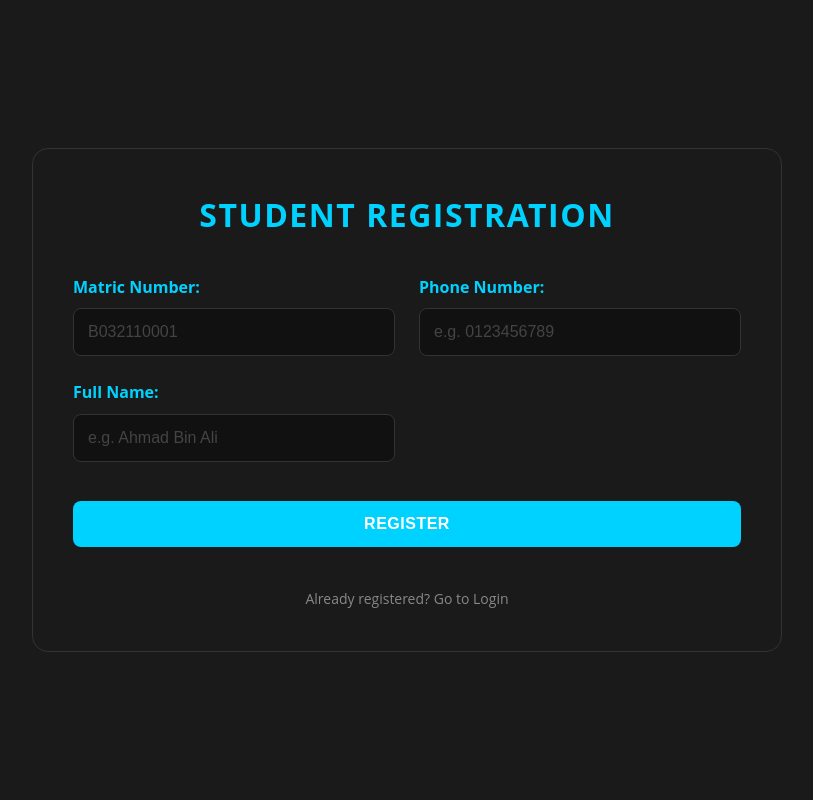
After one commit to FarhanRisha/AudioLang, a PHP site: page /register.php in a window 1280 px wide. The commit adds this page. Shown: the whole page, without its empty margins (233-1046 px from the left). Run offline with PHP 8.4, Linux system fonts and the light colour scheme.

Commit message:
Modify, adding login logout and user detection

```diff
--- a/detail.php
+++ b/detail.php
@@ -2,7 +2,7 @@
 require_once 'db.php';
 $audio_id = isset($_GET['id']) ? intval($_GET['id']) : 1;
 
-$sql = "SELECT A.*, L.language_name, G.genre_name, T.transcript_text, F.tempo, F.pitch, F.rhythm, F.waveform_feature, F.spectrogram_feature, U.name as user_name
+$sql = "SELECT A.*, L.language_name, G.genre_name, T.transcript_text, F.tempo, F.pitch, F.rhythm, F.waveform_feature, F.spectrogram_feature, U.full_name
         FROM AUDIO A
         LEFT JOIN LANGUAGE L ON A.languange_id = L.language_id
         LEFT JOIN GENRE G ON A.genre_id = G.genre_id
@@ -34,6 +34,7 @@ if (!$audio) { die("Error: Record row reference target not found."); }
       <li><a href="library.php" class="active">Library</a></li>
       <li><a href="search.php">Search</a></li>
       <li><a href="similar.php">Similar</a></li>
+      <li><a href="logout.php" style="color: #ff6b6b;">Logout</a></li>
     </ul>
   </div>
 </header>
@@ -82,7 +83,7 @@ if (!$audio) { die("Error: Record row reference target not found."); }
           <dt>File Type</dt><dd><?= htmlspecialchars($audio['file_type']) ?></dd>
           <dt>File Size</dt><dd><?= htmlspecialchars($audio['file_size']) ?></dd>
           <dt>Upload Date</dt><dd><?= htmlspecialchars($audio['date_upload']) ?></dd>
-          <dt>Uploaded By</dt><dd><?= htmlspecialchars($audio['user_name'] ?? 'System Ingestion Bot') ?></dd>
+          <dt>Uploaded By</dt><dd><?= htmlspecialchars($audio['full_name'] ?? 'System Ingestion Bot') ?></dd>
         </dl>
       </div>
     </div>
--- a/library.php
+++ b/library.php
@@ -1,4 +1,9 @@
 <?php
+session_start();
+if (!isset($_SESSION['user_id'])) {
+    header("Location: login.php");
+    exit();
+}
 require_once 'db.php';
 
 $file_type = $_GET['file_type'] ?? 'All';
@@ -39,6 +44,7 @@ $audio_records = $stmt->fetchAll();
       <li><a href="library.php" class="active">Library</a></li>
       <li><a href="search.php">Search</a></li>
       <li><a href="similar.php">Similar</a></li>
+      <li><a href="logout.php" style="color: #ff6b6b;">Logout</a></li>
     </ul>
   </div>
 </header>
--- /dev/null
+++ b/register.php
@@ -0,0 +1,108 @@
+<?php
+session_start();
+require_once 'db.php';
+
+$message = '';
+$status = '';
+
+if ($_SERVER['REQUEST_METHOD'] === 'POST') {
+    $matric_no = trim($_POST['matric_no']);
+    $full_name = trim($_POST['full_name']);
+    $phone_no  = trim($_POST['phone_no']);
+
+    if (!empty($matric_no) && !empty($full_name) && !empty($phone_no)) {
+        try {
+            // FIXED: Changed 'email' to your updated database column name 'matric_no'
+            $checkStmt = $pdo->prepare("SELECT COUNT(*) FROM user WHERE matric_no = :matric");
+            $checkStmt->execute([':matric' => $matric_no]);
+
+            if ($checkStmt->fetchColumn() > 0) {
+                $message = "This Matric Number is already registered!";
+                $status = "error";
+            } else {
+                // Insert tracking matching your new database schema columns exactly
+                $sql = "INSERT INTO user (full_name, matric_no, phone_no) VALUES (:name, :matric, :phone)";
+                $stmt = $pdo->prepare($sql);
+                $stmt->execute([
+                    ':name'   => $full_name,
+                    ':matric' => $matric_no,
+                    ':phone'  => $phone_no
+                ]);
+
+                $message = "Registration successful! You can now log in.";
+                $status = "success";
+            }
+        } catch (Exception $e) {
+            $message = "Registration Error: " . $e->getMessage();
+            $status = "error";
+        }
+    } else {
+        $message = "Please fill in all input fields.";
+        $status = "error";
+    }
+}
+?>
+<!DOCTYPE html>
+<html lang="en">
+<head>
+    <meta charset="UTF-8">
+    <meta name="viewport" content="width=device-width, initial-scale=1.0">
+    <title>Student Registration — AudioLang</title>
+    <link rel="stylesheet" href="css/style.css">
+    <style>
+        body { background: #1a1a1a; display: flex; justify-content: center; align-items: center; height: 100vh; margin: 0; font-family: 'Open Sans', sans-serif; }
+        .reg-card { background: #1a1a1a; border: 1px solid #333; padding: 40px; border-radius: 16px; width: 100%; max-width: 750px; box-sizing: border-box; }
+        .reg-card h2 { color: #00d2ff; text-align: center; margin-bottom: 35px; text-transform: uppercase; font-weight: 700; letter-spacing: 1.5px; font-size: 32px; }
+        .reg-grid { display: grid; grid-template-columns: 1fr 1fr; gap: 24px; }
+        .form-group { display: flex; flex-direction: column; }
+        .form-group label { color: #00d2ff; font-weight: 700; margin-bottom: 8px; font-size: 16px; }
+        .form-group input { background: #111111; border: 1px solid #333; padding: 14px; border-radius: 8px; font-size: 16px; color: #ffffff; box-sizing: border-box; }
+        .form-group input::placeholder { color: #444444; }
+        .btn-container { grid-column: span 2; margin-top: 15px; }
+        .btn-reg { width: 100%; padding: 14px; background: #00d2ff; border: none; border-radius: 8px; color: #ffffff; font-size: 16px; font-weight: 700; cursor: pointer; text-transform: uppercase; letter-spacing: 0.5px; }
+        .btn-reg:hover { background: #00b8e6; }
+        .msg { grid-column: span 2; padding: 10px; border-radius: 6px; font-size: 14px; margin-bottom: 10px; text-align: center; }
+        .msg.error { background: #5c1d1d; color: #ff8a8a; border: 1px solid #8a2b2b; }
+        .msg.success { background: #1d5c2d; color: #8aff9d; border: 1px solid #2b8a43; }
+        .nav-link { grid-column: span 2; text-align: center; margin-top: 15px; }
+        .nav-link a { color: #888; text-decoration: none; font-size: 14px; }
+        .nav-link a:hover { color: #00d2ff; }
+    </style>
+</head>
+<body>
+
+<div class="reg-card">
+    <h2>Student Registration</h2>
+
+    <form method="POST" action="register.php" class="reg-grid">
+        <?php if(!empty($message)): ?>
+            <div class="msg <?= $status ?>"><?= htmlspecialchars($message) ?></div>
+        <?php endif; ?>
+
+        <div class="form-group">
+            <label>Matric Number:</label>
+            <input type="text" name="matric_no" placeholder="B032110001" required>
+        </div>
+
+        <div class="form-group">
+            <label>Phone Number:</label>
+            <input type="text" name="phone_no" placeholder="e.g. 0123456789" required>
+        </div>
+
+        <div class="form-group">
+            <label>Full Name:</label>
+            <input type="text" name="full_name" placeholder="e.g. Ahmad Bin Ali" required>
+        </div>
+
+        <div class="btn-container">
+            <button type="submit" class="btn-reg">Register</button>
+        </div>
+
+        <div class="nav-link">
+            <a href="login.php">Already registered? Go to Login</a>
+        </div>
+    </form>
+</div>
+
+</body>
+</html>
--- a/search.php
+++ b/search.php
@@ -31,6 +31,7 @@ if ($keyword !== '') {
       <li><a href="library.php">Library</a></li>
       <li><a href="search.php" class="active">Search</a></li>
       <li><a href="similar.php">Similar</a></li>
+      <li><a href="logout.php" style="color: #ff6b6b;">Logout</a></li>
     </ul>
   </div>
 </header>
--- a/similar.php
+++ b/similar.php
@@ -48,6 +48,7 @@ if ($ref_track) {
       <li><a href="library.php">Library</a></li>
       <li><a href="search.php">Search</a></li>
       <li><a href="similar.php" class="active">Similar</a></li>
+      <li><a href="logout.php" style="color: #ff6b6b;">Logout</a></li>
     </ul>
   </div>
 </header>
```
Also changed, not shown: index.php (+7 -0 lines), login.php (added, +83 -0 lines), logout.php (added, +22 -0 lines), upload.php (+9 -0 lines), upload_process.php (+7 -2 lines), 8 other files.
